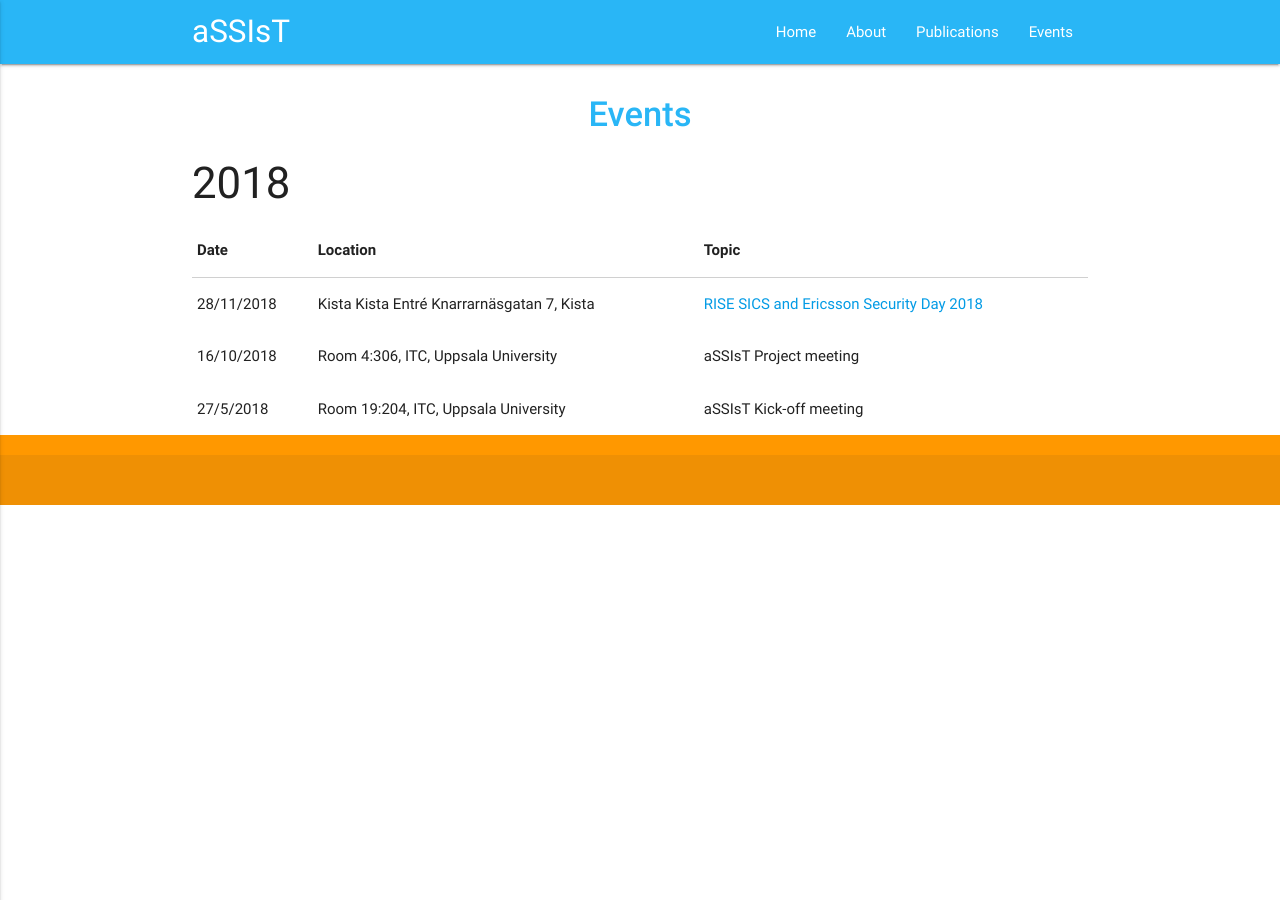
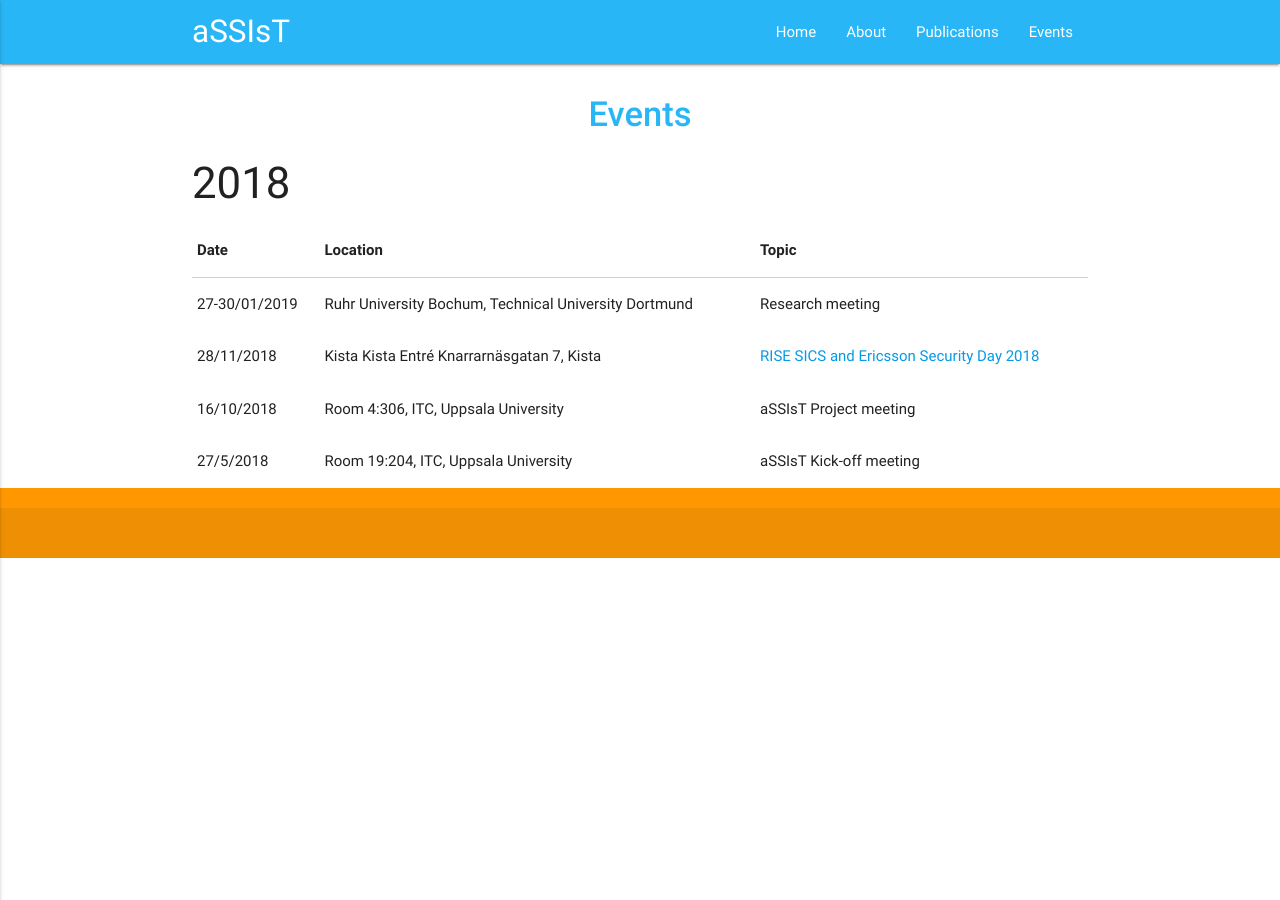
Before and after one commit to assist-project/assist-project.github.io, a Jekyll site: the page built from 03-events.md, in a window 1280 px wide. Built offline with Jekyll 4.4.1, drawn with Linux system fonts in a browser that asks for light colours.

Commit message:
Added Dortmund event

```diff
--- a/03-events.md
+++ b/03-events.md
@@ -6,10 +6,11 @@ permalink: /events/
 
 ### 2018
 
-| Date      | Location                                   | Topic                                                        |
+| Date          | Location                                   | Topic                                                        |
 |-----------|--------------------------------------------|--------------------------------------------------------------|
-|28/11/2018 | Kista Kista Entré Knarrarnäsgatan 7, Kista | [RISE SICS and Ericsson Security Day 2018][RISESECDAY2018]   |
-|16/10/2018 | Room 4:306, ITC, Uppsala University        |  aSSIsT Project meeting |
-|27/5/2018 | Room 19:204, ITC, Uppsala University        |  aSSIsT Kick-off meeting |
+|27-30/01/2019 | Ruhr University Bochum, Technical University Dortmund | Research meeting    |
+|28/11/2018    | Kista Kista Entré Knarrarnäsgatan 7, Kista            | [RISE SICS and Ericsson Security Day 2018][RISESECDAY2018]   |
+|16/10/2018    | Room 4:306, ITC, Uppsala University                   |  aSSIsT Project meeting |
+|27/5/2018     | Room 19:204, ITC, Uppsala University                  |  aSSIsT Kick-off meeting |
 
 [RISESECDAY2018]: https://app.bwz.se/ri/b/v?event=281&ucrc=7D8A2BD5
```
